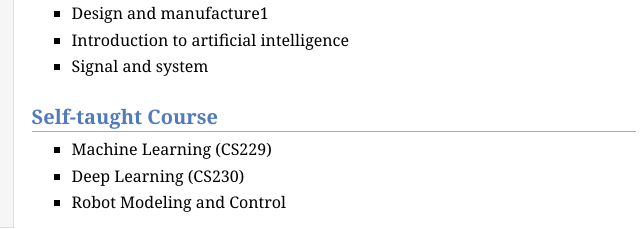
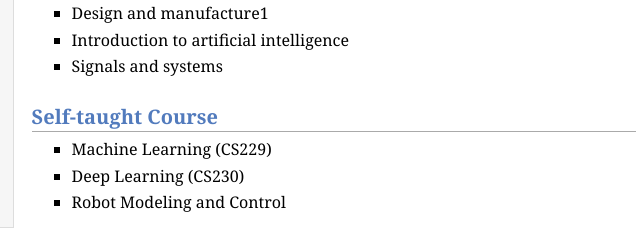
Before and after one commit to flyfish2001/flyfish.github.io, a plain HTML site: page learning.html in a window 1280 px wide. Shown: the part 444-673 px from the top of the page, 126-766 px from the left. Drawn offline with Linux system fonts and the light colour scheme.

Commit message:
version1.1 mistakes in learing

```diff
--- a/learning.html
+++ b/learning.html
@@ -51,7 +51,7 @@ Training scheme on my Majors <a href="document/major.pdf">Mechanical Engineering
 </li>
 <li><p>Introduction to artificial intelligence</p>
 </li>
-<li><p>Signal and system</p>
+<li><p>Signals and systems</p>
 </li>
 </ul>
 <h2>Self-taught Course</h2>
```
Also changed, not shown: 1 other file.
